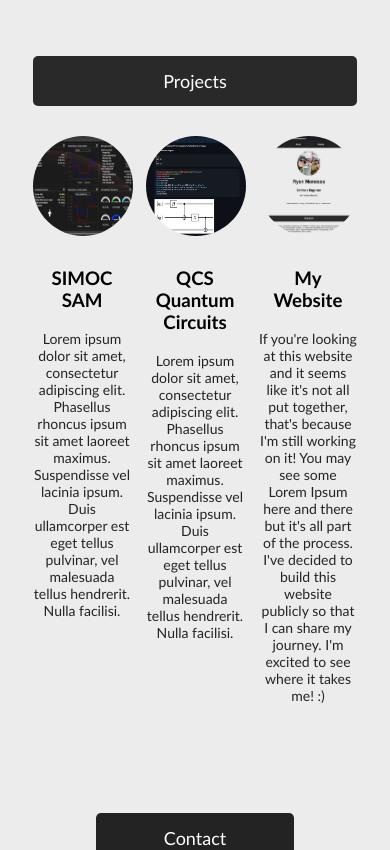
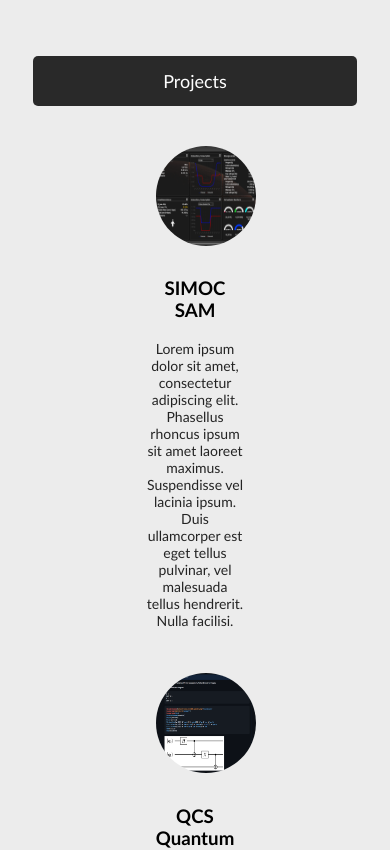
Before and after one commit to hiyaryan/ryanmeneses, a Nuxt app: page / in a window 390 px wide. Shown: the part 1440-2290 px from the top of the page. Built offline with nearby package versions, Linux system fonts and the light colour scheme.

Commit message:
Stack projects when screen width gets below 800px.

```diff
--- a/pages/index.vue
+++ b/pages/index.vue
@@ -137,6 +137,23 @@ export default {
   justify-content: space-between;
 }
 
+@media only screen and (max-width: 800px) {
+  .projects {
+    flex-direction: column;
+    align-items: center;
+    width: 100%;
+  }
+
+  .projects img {
+    width: 100%;
+    margin: 10px;
+  }
+
+  .projects p {
+    /* TODO: Fix this so that when the projects stack the text gets larger  */
+  }
+}
+
 .projects div {
   text-align: center;
   align-items: center;
```
